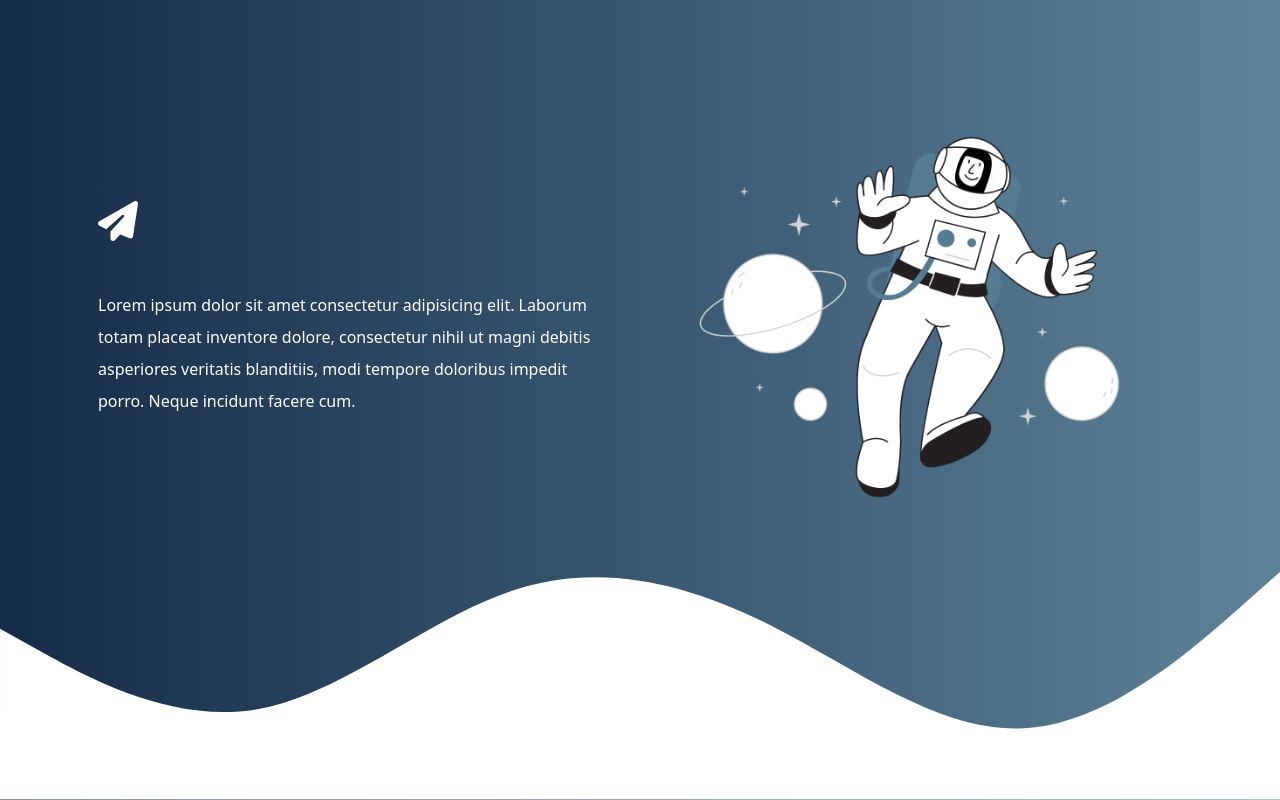
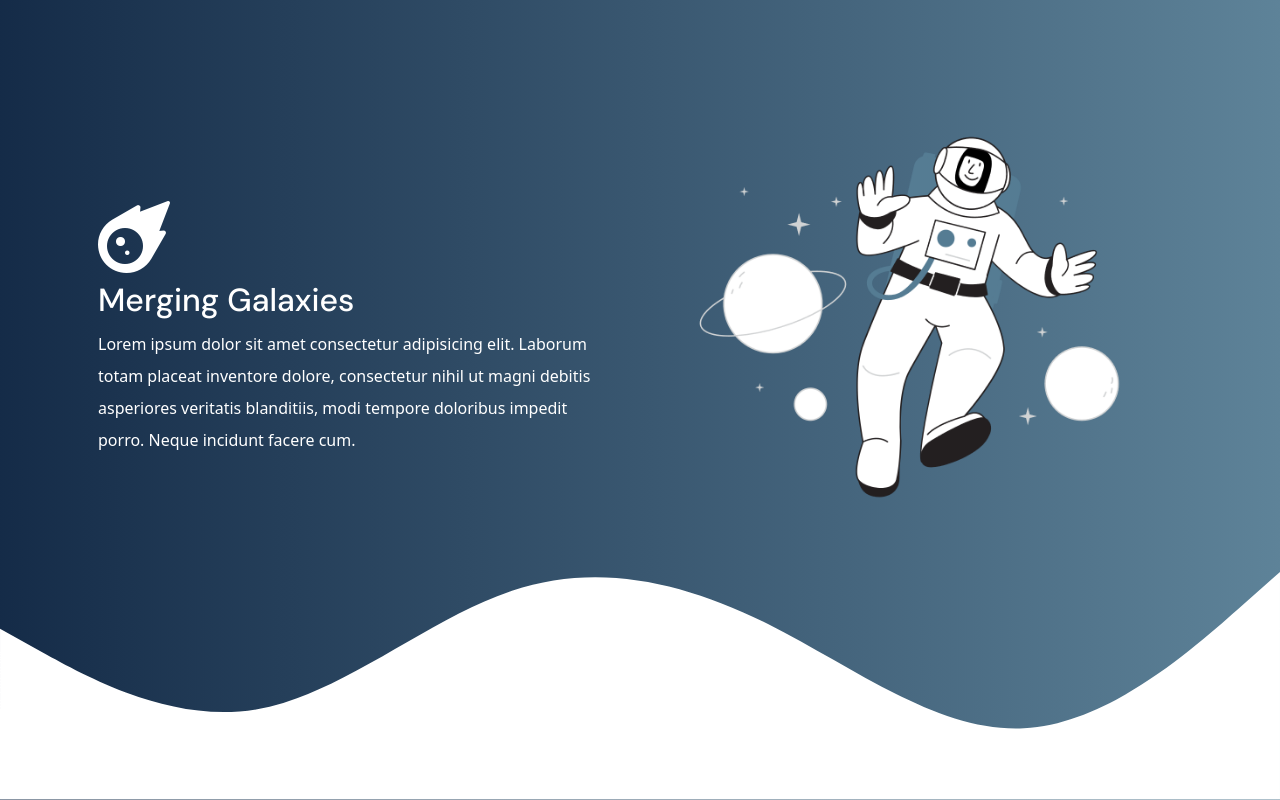
Before and after one commit to AbdilahiMJama/Personal-Website, a website: page index.html in a window 1280 px wide. Shown: the part 3371-4171 px from the top of the page. Drawn offline with nearby package versions, Linux system fonts and the light colour scheme.

Commit message:
Completed the projects section

```diff
--- a/index.html
+++ b/index.html
@@ -183,8 +183,8 @@
             <div class="row">
                 <div class="col-lg-6 col-md-6 col-sm-12 col-xs-12 project mt-4">
                     <div class="projects__content">
-                        <div class="icon d-b fas fa-paper-plane"></div>
-                        <h3 class="display-3--title mt-1">Merging Galaxies</h3>
+                        <div class="icon fa-solid fa-meteor"></div>
+                        <h3 class= "mt-2">Merging Galaxies</h3>
                         <p class="lh-lg">Lorem ipsum dolor sit amet consectetur adipisicing elit. Laborum totam placeat inventore dolore, consectetur nihil ut magni debitis asperiores veritatis blanditiis, modi tempore doloribus impedit porro. Neque incidunt facere cum.</p>
                     </div>
                 </div>
@@ -197,8 +197,9 @@
         </div>
     <svg xmlns="http://www.w3.org/2000/svg" viewBox="0 0 1440 320"><path fill="#fff" fill-opacity="1" d="M0,128L48,154.7C96,181,192,235,288,218.7C384,203,480,117,576,85.3C672,53,768,75,864,122.7C960,171,1056,245,1152,240C1248,235,1344,149,1392,106.7L1440,64L1440,320L1392,320C1344,320,1248,320,1152,320C1056,320,960,320,864,320C768,320,672,320,576,320C480,320,384,320,288,320C192,320,96,320,48,320L0,320Z"></path></svg>
     </section>
+    <section class="footer">
 
-
+    </section>
 
 
   <script src="assets/js/bootstrap.bundle.js"></script>
--- a/scss/sections/_footer.scss
+++ b/scss/sections/_footer.scss
@@ -0,0 +1,2 @@
+@use '../custom' as *;
+@use '../components/mixins' as *;
--- a/scss/sections/_projects.scss
+++ b/scss/sections/_projects.scss
@@ -11,13 +11,18 @@
         font-size: 5rem;
         color: $white;
     }
+    h3 {
+        font-family: 'DM Sans', sans-serif;
+        font-size: 2rem;
+        color: $white;
+    }
     &__content {
         padding: 1rem;
         margin-top: 10rem;
         color: $white;
 
         .icon {
-            font-size: 2.5rem;
+            font-size: 4.5rem;
             color: $white;
         }
     }
```
Also changed, not shown: assets/css/style.css, 1 other file.
